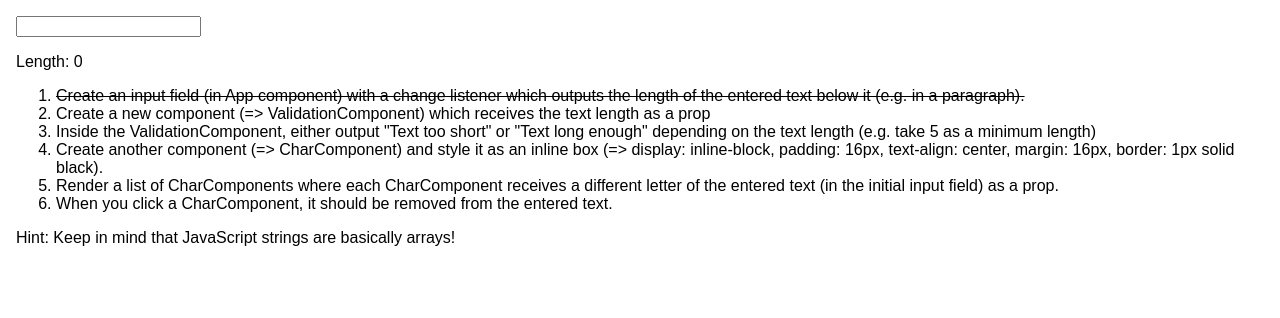
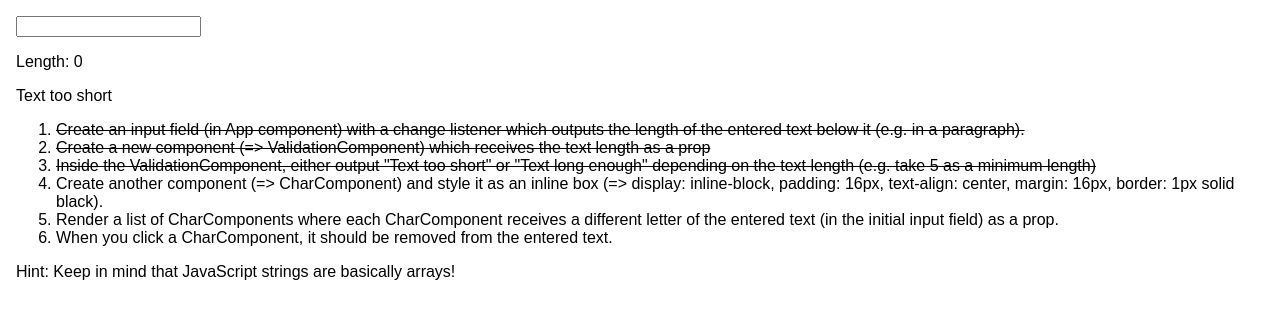
Before and after one commit to jarnoln/react-exercise-2, a React (Create React App) app: page / in a window 1280 px wide. Shown: the top 318 px of the page. Built offline with nearby package versions, Linux system fonts and the light colour scheme.

Commit message:
Text validation component

```diff
--- a/src/App.js
+++ b/src/App.js
@@ -1,5 +1,6 @@
 import React, { Component } from 'react';
 import './App.css';
+import Validator from './ValidationComponent/ValidationComponent.js';
 
 class App extends Component {
   state = {
@@ -18,10 +19,11 @@ class App extends Component {
       <div className="App">
         <input type="text" onChange={this.textChangedHandler} />
         <p> Length: {this.state.text.length} </p>
+        <Validator text={this.state.text} />
         <ol>
           <li className="done">Create an input field (in App component) with a change listener which outputs the length of the entered text below it (e.g. in a paragraph).</li>
-          <li>Create a new component (=> ValidationComponent) which receives the text length as a prop</li>
-          <li>Inside the ValidationComponent, either output "Text too short" or "Text long enough" depending on the text length (e.g. take 5 as a minimum length)</li>
+          <li className="done">Create a new component (=> ValidationComponent) which receives the text length as a prop</li>
+          <li className="done">Inside the ValidationComponent, either output "Text too short" or "Text long enough" depending on the text length (e.g. take 5 as a minimum length)</li>
           <li>Create another component (=> CharComponent) and style it as an inline box (=> display: inline-block, padding: 16px, text-align: center, margin: 16px, border: 1px solid black).</li>
           <li>Render a list of CharComponents where each CharComponent receives a different letter of the entered text (in the initial input field) as a prop.</li>
           <li>When you click a CharComponent, it should be removed from the entered text.</li>
--- /dev/null
+++ b/src/ValidationComponent/ValidationComponent.js
@@ -0,0 +1,17 @@
+import React from 'react';
+
+const validator = (props) => {
+    const min_length = 5;
+    let verdict = "Text too short";
+    if (props.text.length >= min_length) {
+        verdict = "Text long enough";
+    }
+
+    return (
+        <div className="validator">
+            <p> {verdict} </p>
+        </div>
+    )
+}
+
+export default validator;
```
